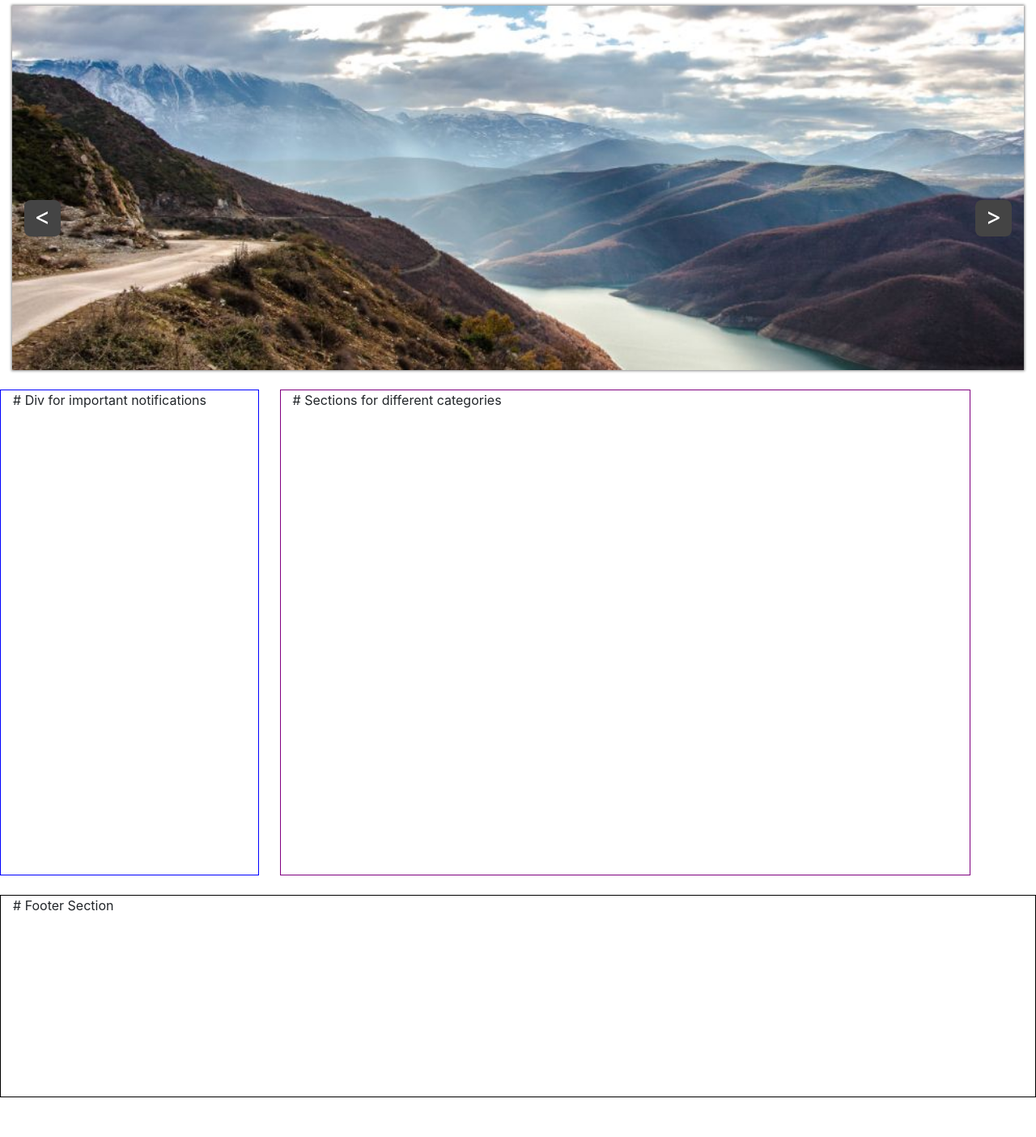
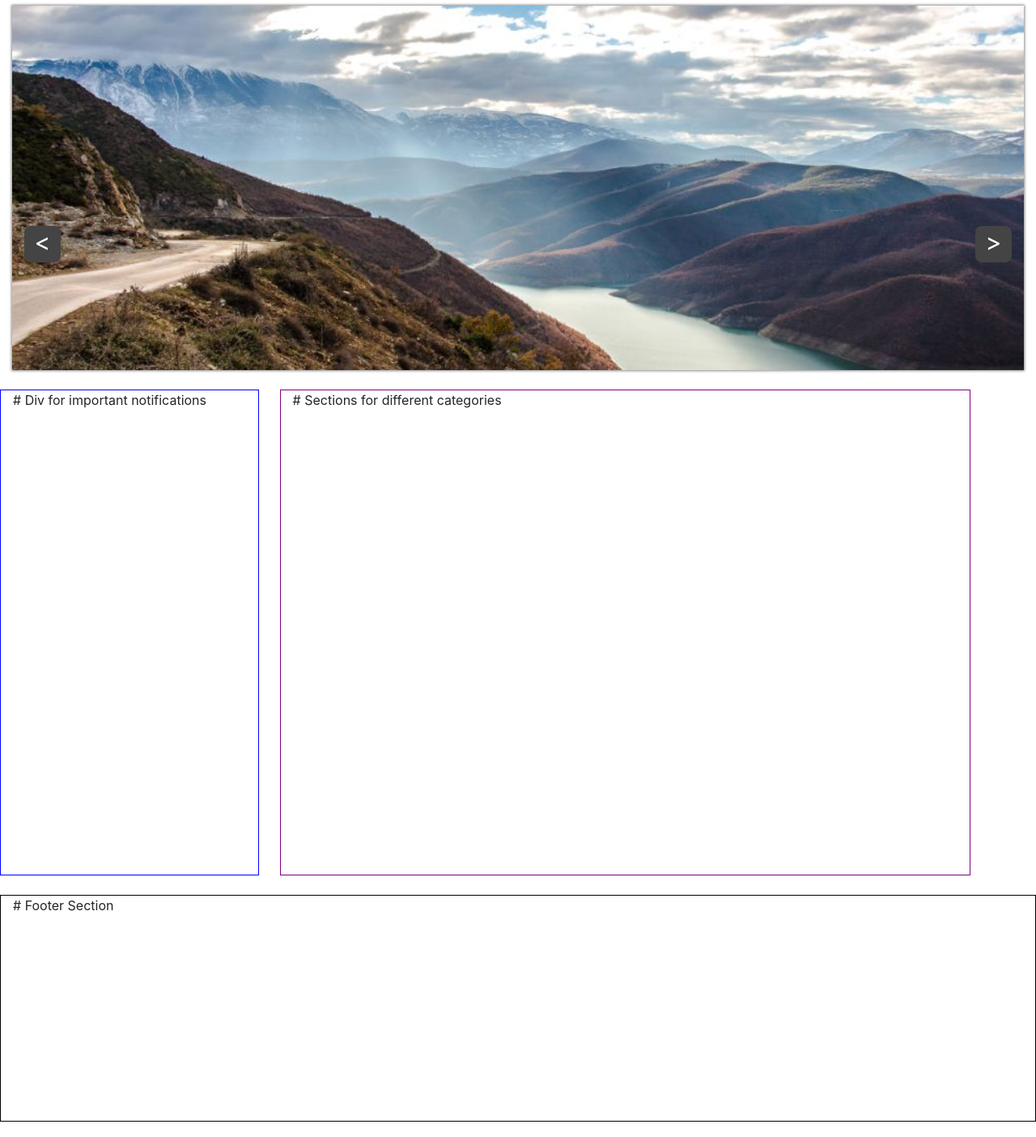
Before and after one commit to baralsushmita90/webD_project_SemIV, a PHP site: page / in a window 1280 px wide. Shown: the part 96-1500 px from the top of the page at 81% size. Before the commit the page ends 1451 px from the top, so only its background shows below. Run offline with PHP 8.4, Linux system fonts and the light colour scheme; some libraries are stand-ins or nearby versions.

Commit message:
height of page increased

```diff
--- a/styling.css
+++ b/styling.css
@@ -1,6 +1,6 @@
 .container-fluid
 {
-	height: 1370px;
+	height: 1500px;
 }
 
 
@@ -27,7 +27,7 @@
 #footer
 {
 	border: 1px solid black;
-	height: 250px;
+	height: 280px;
 }
 
 .col-md-8
```
